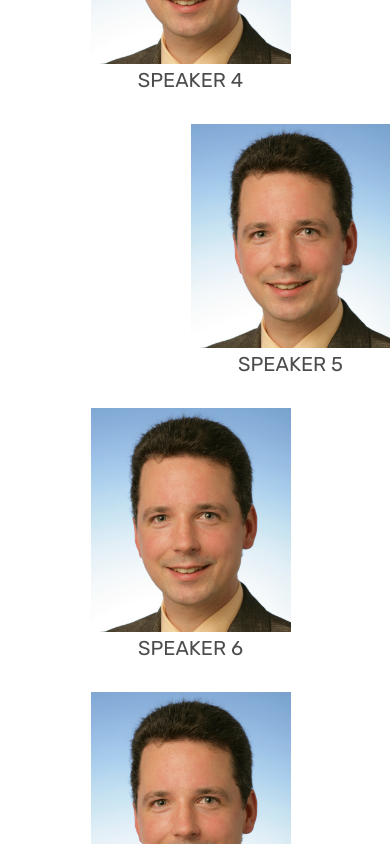
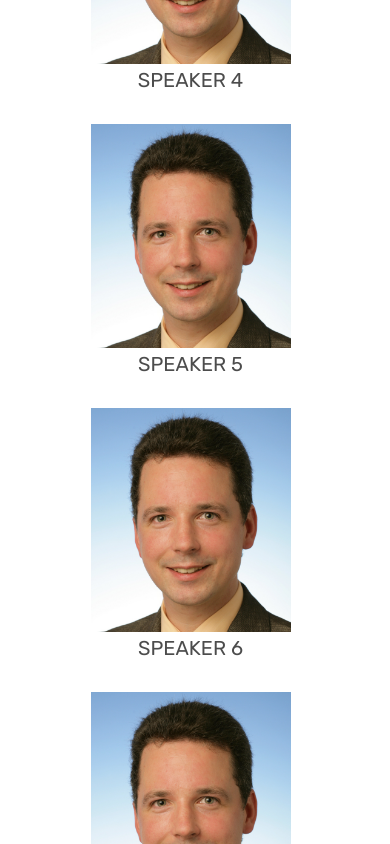
Before and after one commit to gtugablue/commitporto-2019, a Vue app: page / in a window 390 px wide. Shown: the part 2820-3664 px from the top of the page. Built offline with nearby package versions, Linux system fonts and the light colour scheme; what vue-resource would draw is missing.

Commit message:
Speakers responsive

```diff
--- a/src/components/Speaker.vue
+++ b/src/components/Speaker.vue
@@ -49,12 +49,14 @@ export default {
   margin-bottom: var(--space);
   cursor: pointer;
 
-  &:nth-child(5) {
-    margin-left: 100px;
-  }
+  @media (--desktop) {
+    &:nth-child(5) {
+      margin-left: 100px;
+    }
 
-  &:nth-child(7) {
-    margin-right: 100px;
+    &:nth-child(7) {
+      margin-right: 100px;
+    }
   }
 }
 
```
